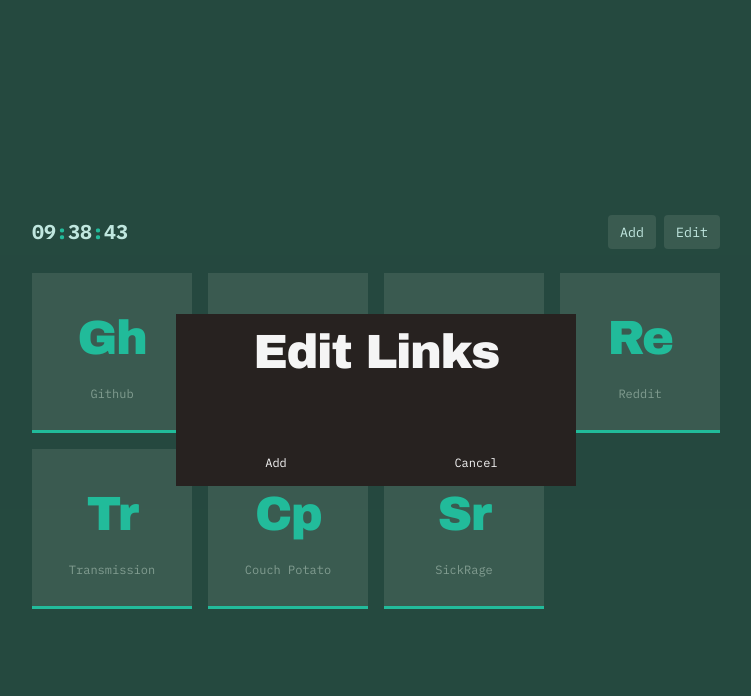
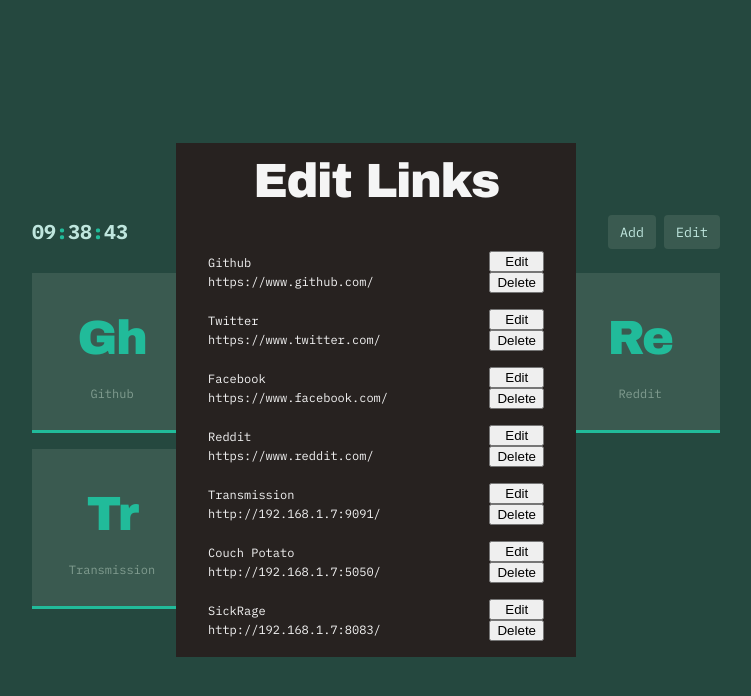
Before and after one commit to deanacus/new-tab-page, a React app: page / in a window 1280 px wide. Both pictures are taken after a click on the button "Edit". Shown: the whole page, without its empty margins (264-1015 px from the left). Built offline with nearby package versions, Linux system fonts and the light colour scheme.

Commit message:
Add ablity to delete links from within modal

```diff
--- a/src/js/components/AddLink/index.js
+++ b/src/js/components/AddLink/index.js
@@ -9,9 +9,11 @@
 			abbrev: '',
 			title: '',
 			url: '',
+			valid: false,
 		};
 
 		this.generateLinkID = this.generateLinkID.bind( this );
+		this.isValid = this.isValid.bind( this );
 		this.handleChange = this.handleChange.bind( this );
 		this.handleSubmit = this.handleSubmit.bind( this );
 	}
@@ -26,9 +28,16 @@
 		}
 	};
 
+	isValid() {
+		if ( '' !== this.state.abbrev && '' !== this.state.title && '' !== this.state.url ) {
+			return true;
+		}
+		return false;
+	}
+
 	handleChange( event ) {
-		let identifier = event.target.name;
-		let value = event.target.value;
+		let identifier = event.currentTarget.name;
+		let value = event.currentTarget.value;
 		this.setState( state => {
 			return { [ identifier ]: value };
 		} );
@@ -36,7 +45,7 @@
 
 	handleSubmit() {
 		event.preventDefault();
-		if ( '' !== this.state.abbrev && '' !== this.state.title && '' !== this.state.url ) {
+		if ( this.isValid() ) {
 			this.props.add( this.state );
 			this.props.close();
 		}
--- a/src/js/components/EditLinks/index.js
+++ b/src/js/components/EditLinks/index.js
@@ -1,15 +1,26 @@
 import React from 'react';
+import EditableLink from '../EditableLink';
 
-const EditLinks = ( props ) => (
-	<div className="link-form">
-		<h1>Edit Links</h1>
-		<form>
-			<div className="controls">
-				<button type="button">Add</button>
-				<button onClick={props.close} type="button">Cancel</button>
-			</div>
-		</form>
-	</div>
-);
+const EditLinks = ( props ) => {
+	const handleDelete = () => {
+		console.log( 'Delete button clicked for link ID: ' + props.link.id );
+	};
+	const links = props.links.map( link => (
+		<EditableLink
+			key={link.id}
+			id={link.id}
+			title={link.title}
+			url={link.url}
+			delete={props.delete}
+			close={props.close}
+		/>
+	) );
+	return (
+		<div className="link-form">
+			<h1>Edit Links</h1>
+			{links}
+		</div>
+	);
+};
 
 export default EditLinks;
--- /dev/null
+++ b/src/js/components/EditableLink/index.js
@@ -0,0 +1,24 @@
+import React from 'react';
+
+const EditableLink = ( props ) => {
+	const handleDelete = () => {
+		console.log( 'Delete button clicked for link ID: ' + props.id );
+		props.delete( props.id );
+		props.close();
+	};
+
+	return (
+		<div className="edit-link">
+			<div className="info">
+				<span>{props.title}</span>
+				<span>{props.url}</span>
+			</div>
+			<div className="controls">
+				<button type="button">Edit</button>
+				<button type="button" onClick={handleDelete}>Delete</button>
+			</div>
+		</div>
+	);
+};
+
+export default EditableLink;
--- a/src/js/components/LinkList/index.js
+++ b/src/js/components/LinkList/index.js
@@ -7,6 +7,7 @@
 			props.links.map( link => {
 				return <Link
 					key={link.id}
+					id={link.id}
 					abbrev={link.abbrev}
 					title={link.title}
 					url={link.url}
--- a/src/js/components/Modal/index.js
+++ b/src/js/components/Modal/index.js
@@ -5,7 +5,7 @@
 const Modal = ( props ) => (
 	<div className="modal">
 		{'addLink' === props.content && <AddLink close={props.close} add={props.add} />}
-		{'editLinks' === props.content && <EditLinks close={props.close} />}
+		{'editLinks' === props.content && <EditLinks close={props.close} links={props.links} delete={props.delete} />}
 	</div>
 );
 
--- a/src/js/index.js
+++ b/src/js/index.js
@@ -19,6 +19,7 @@
 		this.showEditForm = this.showEditForm.bind( this );
 		this.closeModal = this.closeModal.bind( this );
 		this.addLink = this.addLink.bind( this );
+		this.deleteLink = this.deleteLink.bind( this );
 	}
 
 	showAddForm() {
@@ -46,6 +47,13 @@
 		} );
 	}
 
+	deleteLink( linkID ) {
+		this.setState( ( state ) => {
+			var newLinksArray = state.links.filter( link => link.id !== linkID );
+			return {links: newLinksArray };
+		} );
+	}
+
 	render() {
 		return (
 			<React.Fragment>
@@ -54,7 +62,13 @@
 				{
 					this.state.showModal &&
 					this.state.modal &&
-					<Modal content={this.state.modal} close={this.closeModal} add={this.addLink} />
+					<Modal
+						content={this.state.modal}
+						close={this.closeModal}
+						add={this.addLink}
+						links={this.state.links}
+						delete={this.deleteLink}
+					 />
 				}
 			</React.Fragment>
 		);
--- a/src/styles/layouts/_modal.scss
+++ b/src/styles/layouts/_modal.scss
@@ -64,4 +64,22 @@
             }
         }
     }
+
+    .edit-link {
+        align-items: center;
+        display: flex;
+        font-size: .75rem;
+        justify-content: space-between;
+        margin: 0 2rem 1rem;
+        word-break: break-word;
+
+        span {
+            display: block;
+        }
+
+        .controls {
+            display: flex;
+            flex-direction: column;
+        }
+    }
 }
```
